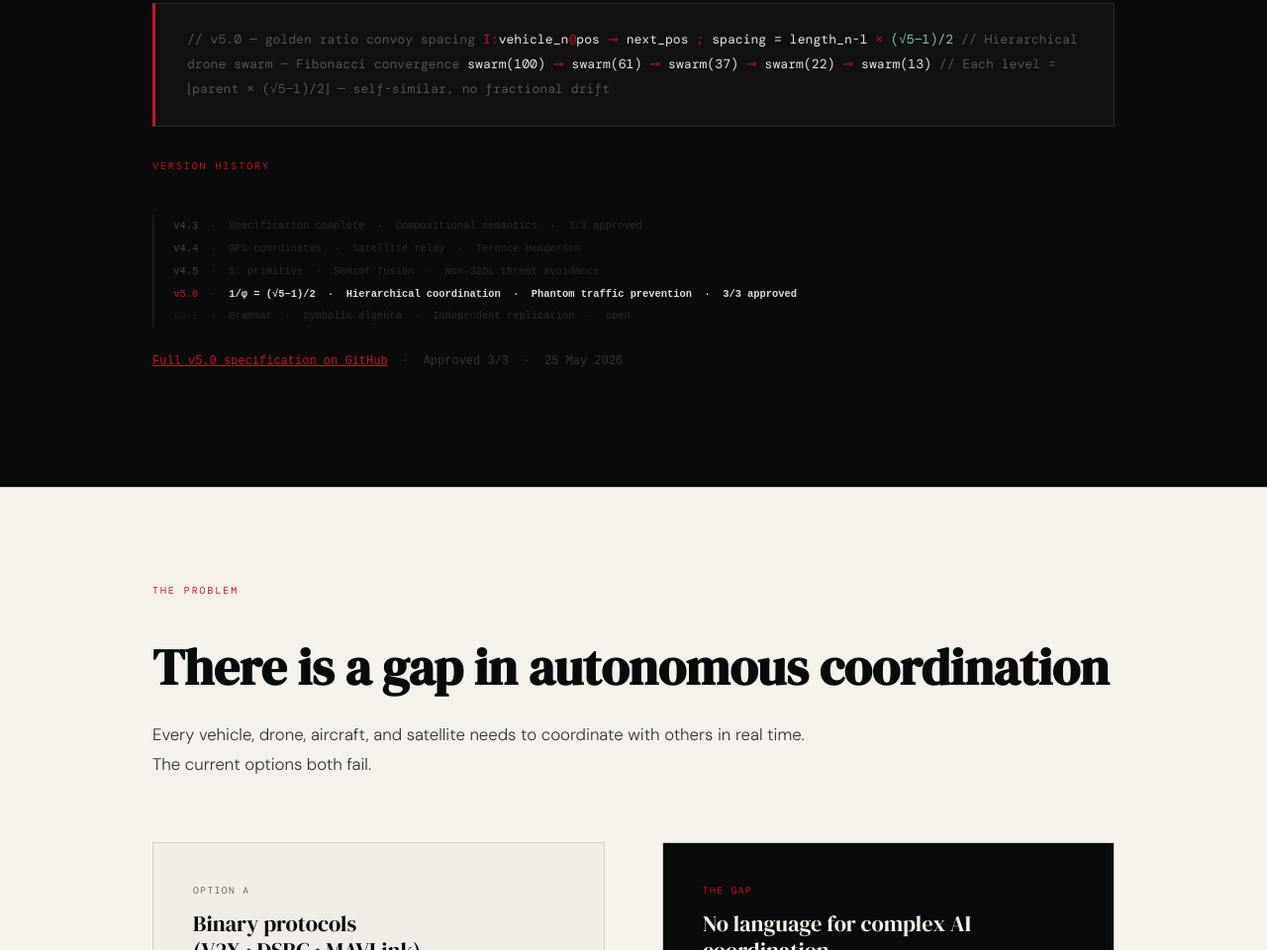
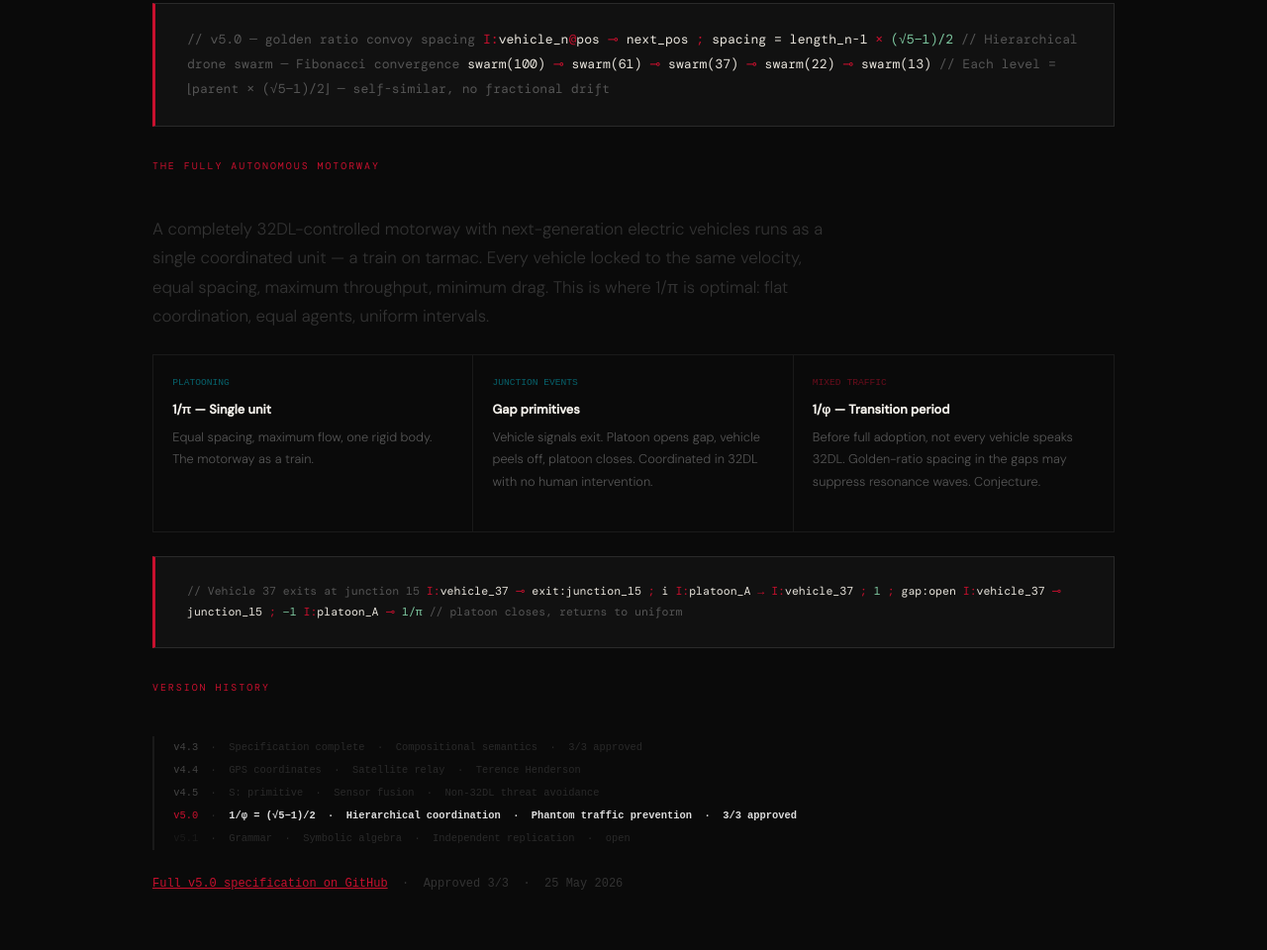
Before and after one commit to Kai-C-Clarke/consilium-ink, a plain HTML site: page 32dl.html in a window 1280 px wide. Shown: the part 1809-2769 px from the top of the page at 99% size. Drawn offline with nearby package versions, Linux system fonts and the light colour scheme; animation ran at ten frames a second; a web font is replaced by a local one.

Commit message:
Add motorway coordination modes to v5.0 section

```diff
--- a/32dl.html
+++ b/32dl.html
@@ -513,6 +513,36 @@
 <span class="code-comment">// Hierarchical drone swarm &mdash; Fibonacci convergence</span>
 swarm(100) <span class="code-sym">&#x22B8;</span> swarm(61) <span class="code-sym">&#x22B8;</span> swarm(37) <span class="code-sym">&#x22B8;</span> swarm(22) <span class="code-sym">&#x22B8;</span> swarm(13)
 <span class="code-comment">// Each level = &lfloor;parent &times; (&radic;5&minus;1)/2&rfloor; &mdash; self-similar, no fractional drift</span>
+      </div>
+
+
+      <div class="section-label" style="margin-top:2rem;">The fully autonomous motorway</div>
+      <p>A completely 32DL-controlled motorway with next-generation electric vehicles runs as a single coordinated unit — a train on tarmac. Every vehicle locked to the same velocity, equal spacing, maximum throughput, minimum drag. This is where 1/&pi; is optimal: flat coordination, equal agents, uniform intervals.</p>
+
+      <div style="margin:1.5rem 0; display:grid; grid-template-columns:1fr 1fr 1fr; gap:0; border:1px solid #1a1a1a; font-size:0.8rem;">
+        <div style="padding:1.2rem; border-right:1px solid #1a1a1a;">
+          <div style="font-family:'Space Mono',monospace; font-size:0.6rem; color:rgba(0,229,255,0.4); margin-bottom:0.5rem;">PLATOONING</div>
+          <div style="color:var(--paper); font-weight:600; margin-bottom:0.4rem;">1/&pi; — Single unit</div>
+          <p style="color:#555; font-size:0.8rem; max-width:none;">Equal spacing, maximum flow, one rigid body. The motorway as a train.</p>
+        </div>
+        <div style="padding:1.2rem; border-right:1px solid #1a1a1a;">
+          <div style="font-family:'Space Mono',monospace; font-size:0.6rem; color:rgba(0,229,255,0.4); margin-bottom:0.5rem;">JUNCTION EVENTS</div>
+          <div style="color:var(--paper); font-weight:600; margin-bottom:0.4rem;">Gap primitives</div>
+          <p style="color:#555; font-size:0.8rem; max-width:none;">Vehicle signals exit. Platoon opens gap, vehicle peels off, platoon closes. Coordinated in 32DL with no human intervention.</p>
+        </div>
+        <div style="padding:1.2rem;">
+          <div style="font-family:'Space Mono',monospace; font-size:0.6rem; color:rgba(200,16,46,0.5); margin-bottom:0.5rem;">MIXED TRAFFIC</div>
+          <div style="color:var(--paper); font-weight:600; margin-bottom:0.4rem;">1/&phi; — Transition period</div>
+          <p style="color:#555; font-size:0.8rem; max-width:none;">Before full adoption, not every vehicle speaks 32DL. Golden-ratio spacing in the gaps may suppress resonance waves. Conjecture.</p>
+        </div>
+      </div>
+
+      <div class="code-block" style="margin:1rem 0; font-size:0.72rem;">
+<span class="code-comment">// Vehicle 37 exits at junction 15</span>
+<span class="code-sym">I:</span>vehicle_37 <span class="code-sym">&#x22B8;</span> exit:junction_15 <span class="code-sym">;</span> i
+<span class="code-sym">I:</span>platoon_A <span class="code-sym">&rarr;</span> <span class="code-sym">I:</span>vehicle_37 <span class="code-sym">;</span> <span class="code-val">1</span> <span class="code-sym">;</span> gap:open
+<span class="code-sym">I:</span>vehicle_37 <span class="code-sym">&#x22B8;</span> junction_15 <span class="code-sym">;</span> <span class="code-val">&minus;1</span>
+<span class="code-sym">I:</span>platoon_A <span class="code-sym">&#x22B8;</span> <span class="code-val">1/&pi;</span>  <span class="code-comment">// platoon closes, returns to uniform</span>
       </div>
 
       <div class="section-label" style="margin-top:2rem;">Version history</div>
```
